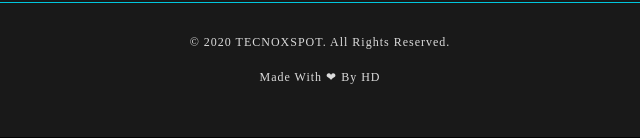
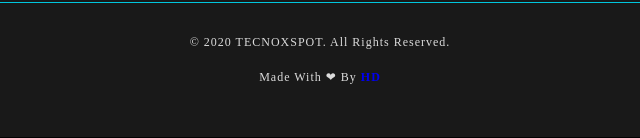
Before and after one commit to harshdocs/CODSOFT, a plain HTML site: page codsoft_2/index.html in a window 1280 px wide. Shown: the part 4966-5104 px from the top of the page, 320-960 px from the left. Drawn offline with nearby package versions, Linux system fonts and the light colour scheme; a web font is replaced by a local one.

Commit message:
Update index.html

```diff
--- a/codsoft_2/index.html
+++ b/codsoft_2/index.html
@@ -328,7 +328,7 @@
 </a>
 <div class="container8">
 <p>&copy 2020 TECNOXSPOT. All Rights Reserved.</p>
-<p style="margin-top: 20px;">Made With &#10084; By HD</p>
+<p style="margin-top: 20px;">Made With &#10084; By <b><a href="https://hdhiman.eu.org">HD<b></p>
 </div>
 </div>
 </div>
```
